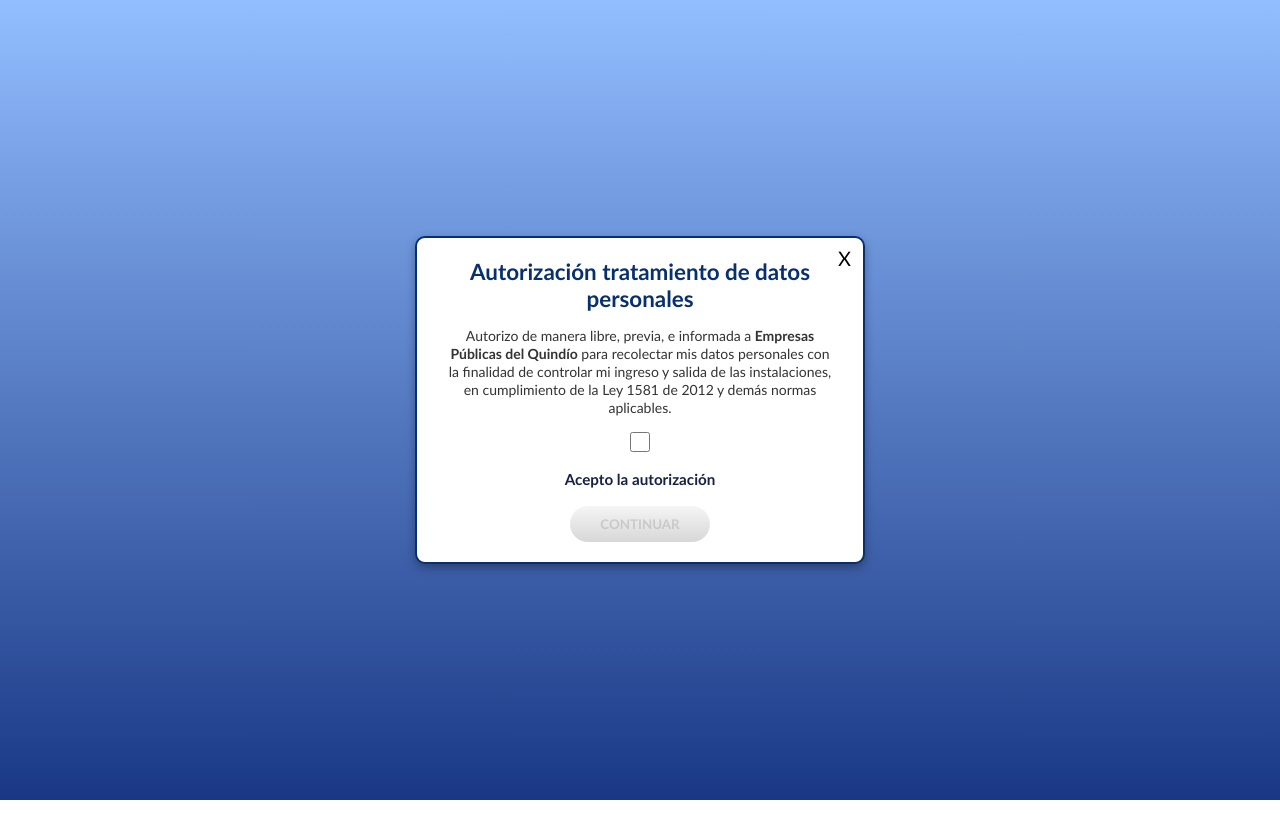
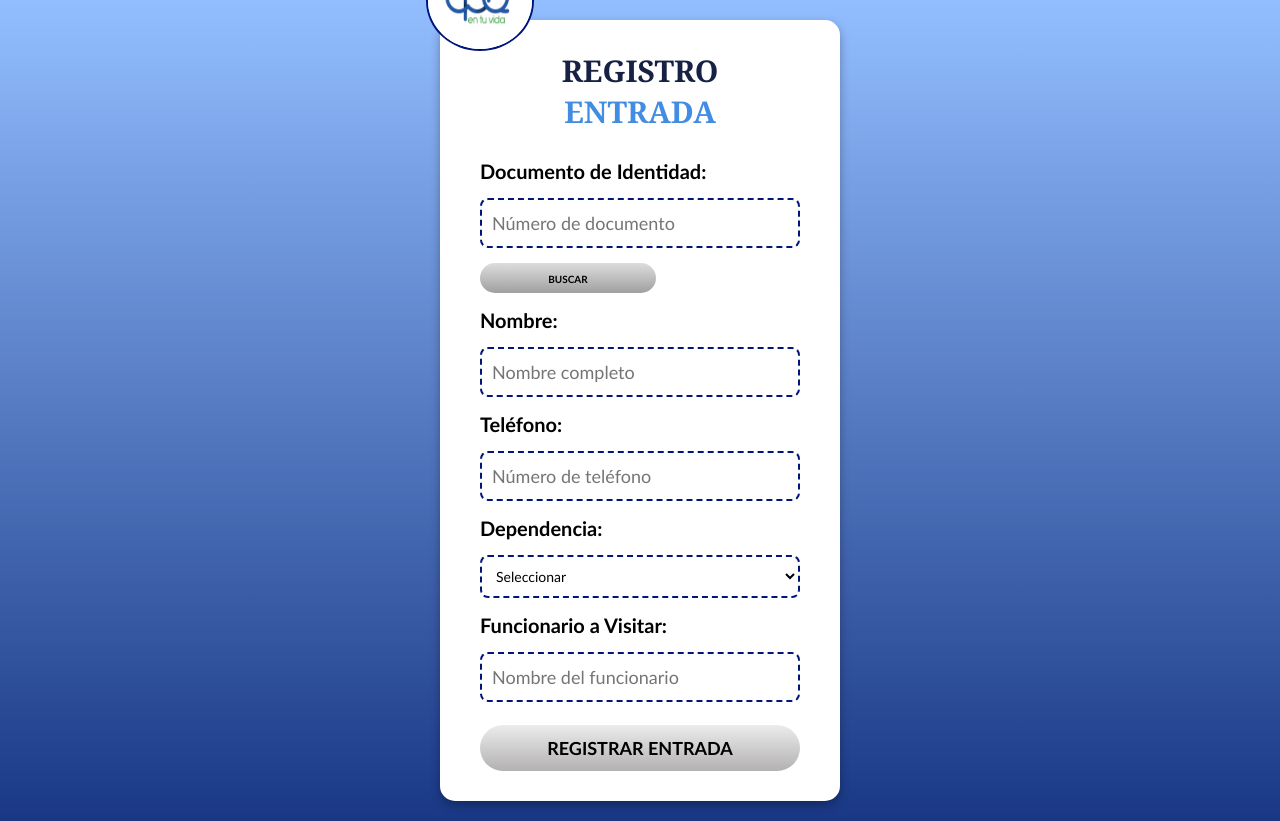
Before and after one commit to sistemasdeinformacion-ing/control-visitantes, a React (Vite) app: page /registro-entrada in a window 1280 px wide. Before the commit the page ends 800 px from the top, so only its background shows below. Built offline with nearby package versions, Linux system fonts and the light colour scheme; no server answers.

Commit message:
Guardado

```diff
--- a/src/components/RegistroEntrada.css
+++ b/src/components/RegistroEntrada.css
@@ -146,6 +146,7 @@ select {
 }
 
 .modal-overlay {
+  background: rgba(0, 0, 0, 0.5);
   position: fixed;
   inset: 0;
   display: flex;
--- a/src/components/RegistroEntrada.jsx
+++ b/src/components/RegistroEntrada.jsx
@@ -13,10 +13,11 @@ const RegistroEntrada = () => {
     const [dependencia, setDependencia] = useState("");
     const [funcionario, setFuncionario] = useState("");
     const [mensaje, setMensaje] = useState({ texto: "", tipo: "" });
-    const [mostrarModal, setMostrarModal] = useState(true);
+    const [mostrarModal, setMostrarModal] = useState(false);
     const [acepto, setAcepto] = useState(false);
 
     const vigilante = JSON.parse(localStorage.getItem("vigilante"));
+    const navigate = useNavigate();
 
     useEffect(() => {
         if (mensaje.texto) {
@@ -27,11 +28,7 @@ const RegistroEntrada = () => {
         }
     }, [mensaje]);
 
-    const navigate = useNavigate();
-
-    const handleSubmit = async (e) => {
-        e.preventDefault();
-
+    const handleSubmit = async () => {
         const fecha = new Date();
         const fechaFormateada = fecha.toISOString().split("T")[0];
         const hora = fecha.toTimeString().split(" ")[0];
@@ -45,6 +42,7 @@ const RegistroEntrada = () => {
             fecha: fechaFormateada,
             horaEntrada: hora,
             documentoVigilante: vigilante?.documento || "No identificado",
+            autorizo_datos: true
         };
 
         try {
@@ -54,7 +52,17 @@ const RegistroEntrada = () => {
                 body: JSON.stringify(nuevoVisitante),
             });
 
-            if (!respuesta.ok) throw new Error("Error al registrar entrada");
+            if (!respuesta.ok) {
+                if (respuesta.status === 409) {
+                    setMensaje({
+                        texto: "El visitante ya se encuentra dentro de la empresa",
+                        tipo: "error",
+                    });
+                } else {
+                    throw new Error("Error al registrar entrada");
+                }
+                return;
+            }
 
             setMensaje({ texto: "Entrada registrada correctamente", tipo: "exito" });
             setDocumento("");
@@ -62,6 +70,8 @@ const RegistroEntrada = () => {
             setTelefono("");
             setDependencia("");
             setFuncionario("");
+            setAcepto(false);
+            setMostrarModal(false);
         } catch (error) {
             console.error("Error:", error);
             setMensaje({ texto: "Error al registrar la entrada", tipo: "error" });
@@ -93,28 +103,56 @@ const RegistroEntrada = () => {
         }
     };
 
+    const validarFormulario = async () => {
+        if (!documento || !nombre || !telefono || !dependencia || !funcionario) {
+            setMensaje({ texto: "Por favor completa todos los campos", tipo: "error" });
+            return;
+        }
+
+        try {
+            const response = await fetch(`${API_URL}/api/visitantes/entrada/validar/${documento}`);
+
+            if (response.status === 409) {
+                setMensaje({
+                    texto: "El visitante ya se encuentra dentro de la empresa",
+                    tipo: "error",
+                });
+                return;
+            }
+
+            if (!response.ok) {
+                throw new Error("Error al validar entrada");
+            }
+
+            setMostrarModal(true);
+        } catch (error) {
+            console.error("Error:", error);
+            setMensaje({ texto: "Error al validar la entradaaa", tipo: "error" });
+        }
+    };
+
     return (
         <div className="entrada-container">
             {mostrarModal && (
                 <div className="modal-overlay">
                     <div className="modal-content">
-
                         <button
                             className="modal-close"
-                            onClick={() => navigate("/home")}
+                            onClick={() => setMostrarModal(false)}
                         >
                             X
                         </button>
 
                         <h3 className="titulo-modal">Autorización tratamiento de datos personales</h3>
                         <p>
-                            Autorizo de manera libre, previa, e informada a
+                            Autorizo de manera libre, previa e informada a
                             <b> Empresas Públicas del Quindío</b> para recolectar mis datos personales
                             con la finalidad de controlar mi ingreso y salida de las instalaciones,
                             en cumplimiento de la Ley 1581 de 2012 y demás normas aplicables.
                         </p>
                         <div className="modal-check">
-                            <input className="checkbox"
+                            <input
+                                className="checkbox"
                                 type="checkbox"
                                 id="acepto"
                                 checked={acepto}
@@ -124,16 +162,15 @@ const RegistroEntrada = () => {
                         </div>
                         <button
                             className="modal-btn"
-                            onClick={() => setMostrarModal(false)}
+                            onClick={handleSubmit}
                             disabled={!acepto}
                         >
-                            CONTINUAR
+                            Confirmar y Registrar Entrada
                         </button>
                     </div>
                 </div>
             )}
 
-            {!mostrarModal && (
             <div className="entrada-form">
                 <img
                     src={logo}
@@ -150,7 +187,7 @@ const RegistroEntrada = () => {
 
                 {mensaje.texto && <Mensaje tipo={mensaje.tipo} texto={mensaje.texto} />}
 
-                    <form onSubmit={handleSubmit}>
+                <form onSubmit={(e) => e.preventDefault()}>
                     <label>Documento de Identidad:</label>
                     <input
                         type="text"
@@ -209,10 +246,15 @@ const RegistroEntrada = () => {
                         required
                     />
 
-                        <button className="submit" type="submit">REGISTRAR ENTRADA</button>
+                    <button
+                        className="submit"
+                        type="button"
+                        onClick={validarFormulario}
+                    >
+                        REGISTRAR ENTRADA
+                    </button>
                 </form>
             </div>
-            )}
         </div>
     );
 };
```
Lines whose indentation alone changed are shown as unchanged.
